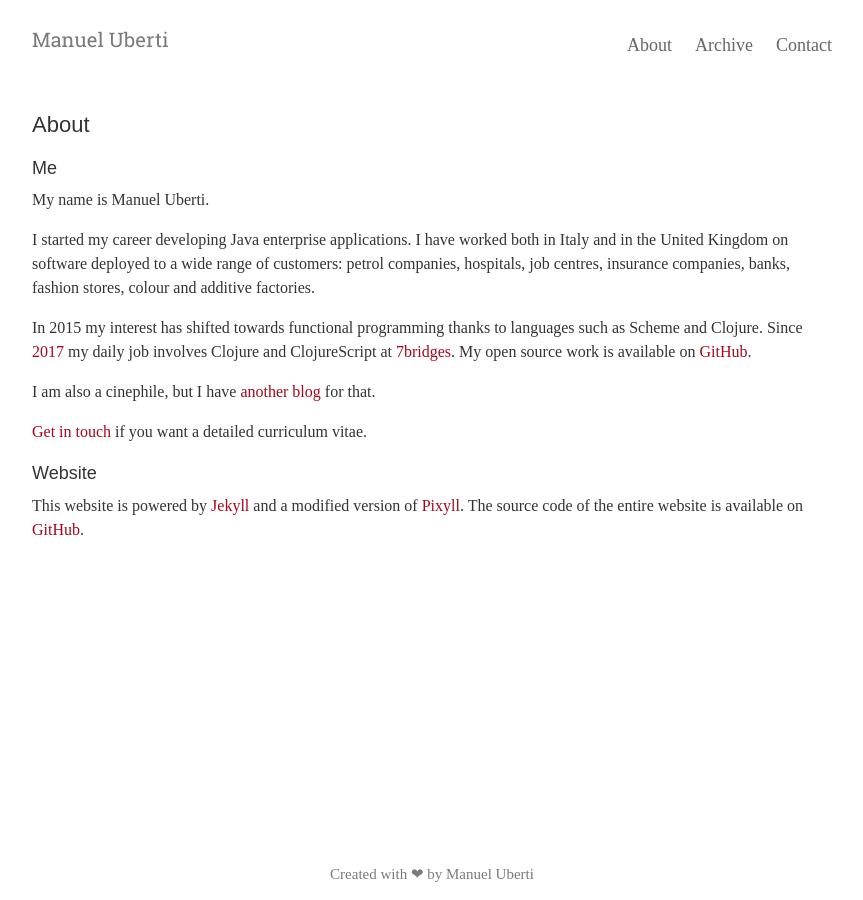
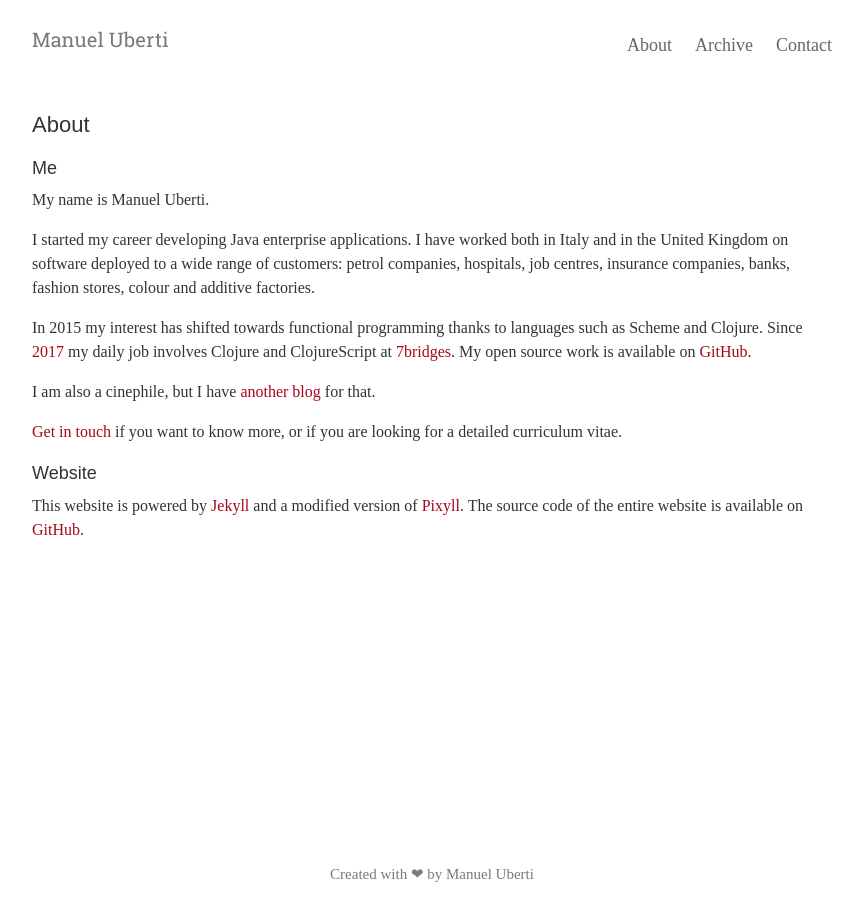
Before and after one commit to manuel-uberti/manuel-uberti.github.io, a Jekyll site: the page built from about.md, in a window 1280 px wide. Shown: the whole page, without its empty margins (208-1071 px from the left). Built offline with Jekyll 4.4.1, drawn with Linux system fonts in a browser that asks for light colours; some web fonts are replaced.

Commit message:
Rephrase

```diff
--- a/about.md
+++ b/about.md
@@ -20,7 +20,8 @@ and ClojureScript at [7bridges](https://7bridges.eu/). My open source work is av
 
 I am also a cinephile, but I have [another blog](https://www.filmsinwords.eu) for that.
 
-[Get in touch](https://www.manueluberti.eu/contact/) if you want a detailed curriculum vitae.
+[Get in touch](https://www.manueluberti.eu/contact/) if you want to know more, or if you are looking for a detailed
+curriculum vitae.
 
 ### Website
 
```
